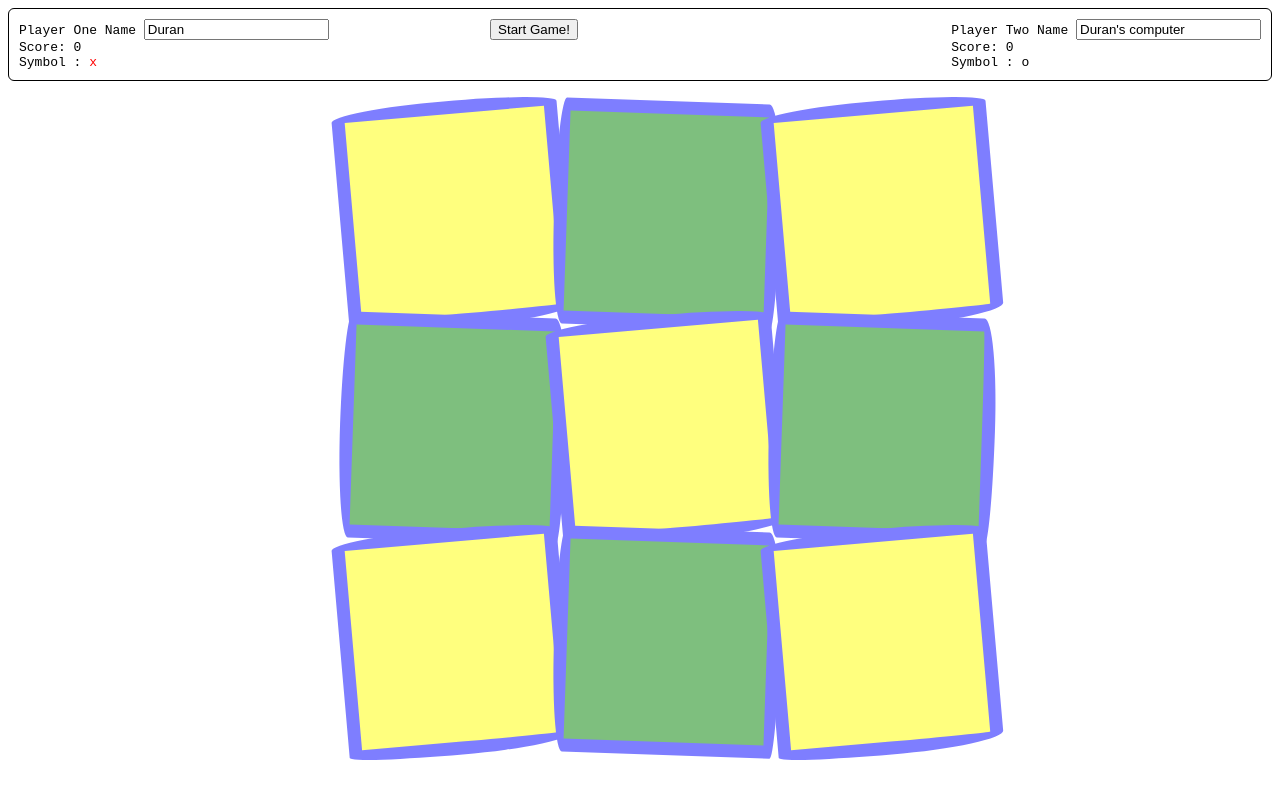
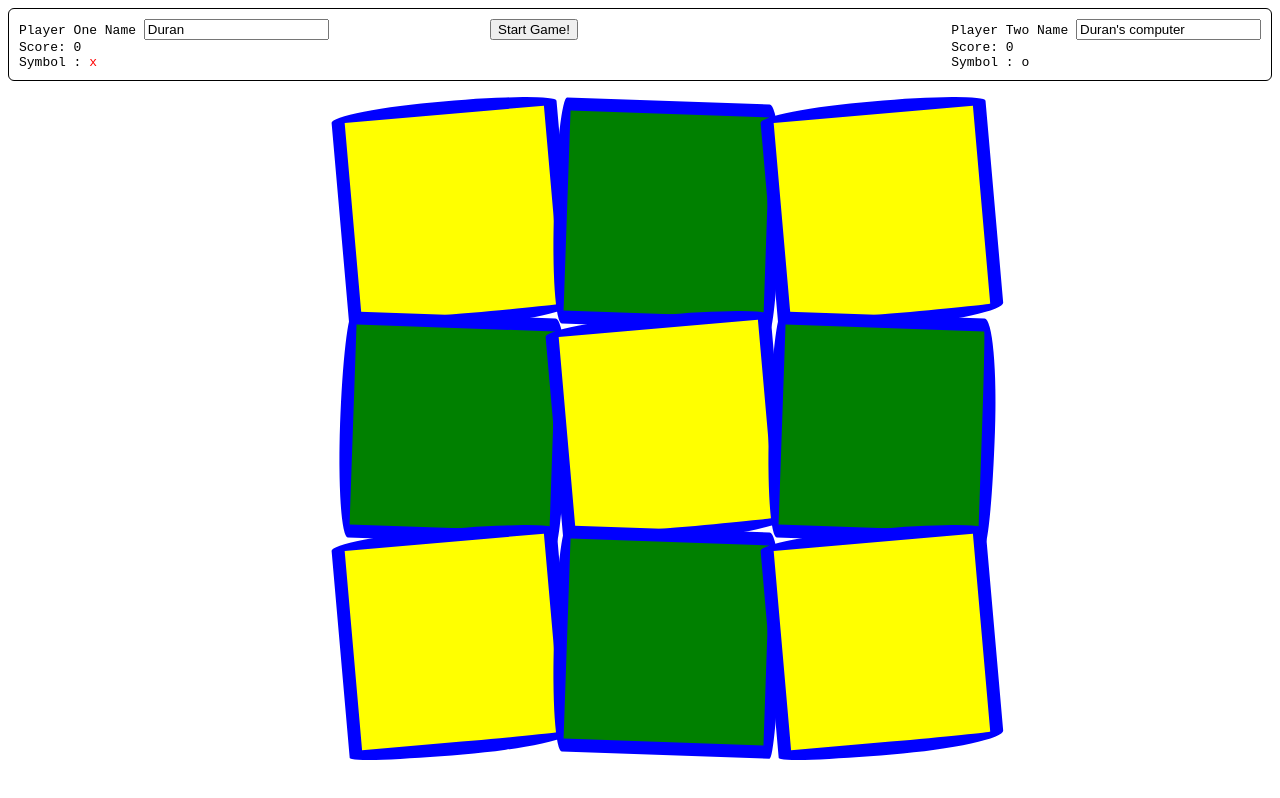
Before and after one commit to duran-harris/the-odin-project, a plain HTML site: page ticTacToe.html in a window 1280 px wide. Drawn offline with Linux system fonts and the light colour scheme.

Commit message:
Removed opacity from the gameboard element

```diff
--- a/ticTacToe.html
+++ b/ticTacToe.html
@@ -25,7 +25,6 @@
           grid-template-rows: 200px 200px 200px;
           grid-template-columns: 200px 200px 200px;
           margin: auto;
-          opacity: 0.5;
       }
 
       .gameTile {
```
